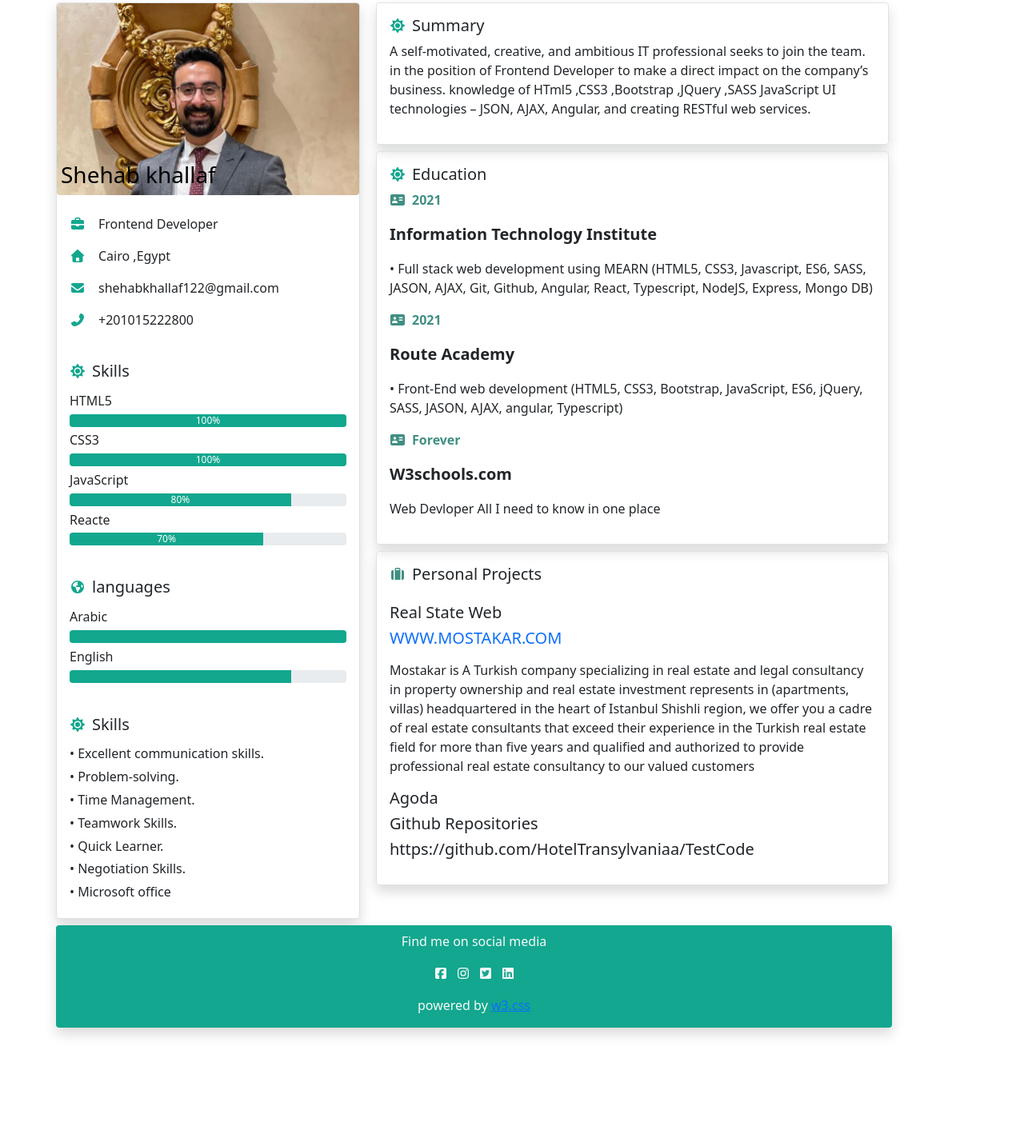
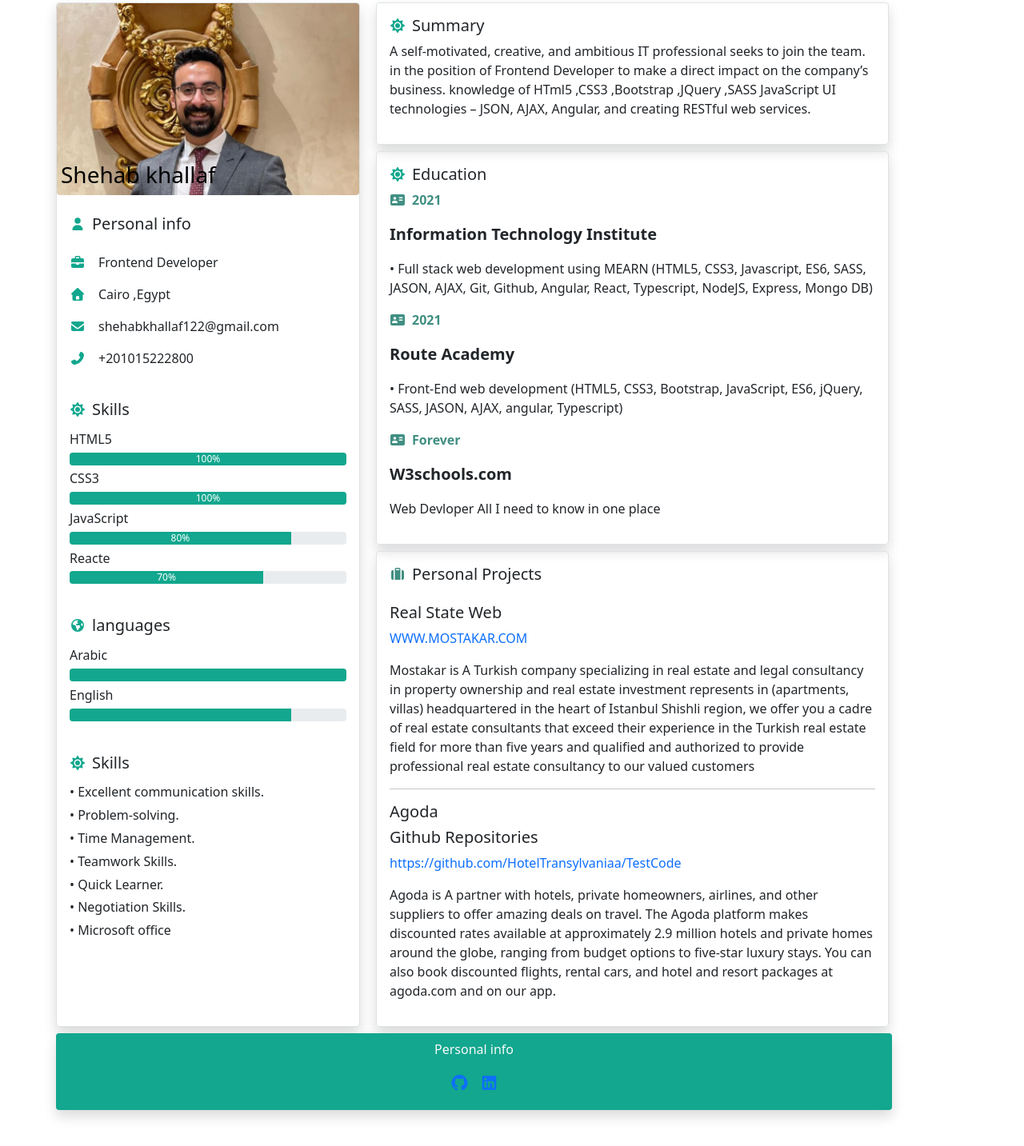
Before and after one commit to Shehabkhallaf/cv-website, a plain HTML site: page index.html in a window 1280 px wide. Shown: the part 45-1478 px from the top of the page at 80% size. Before the commit the page ends 1378 px from the top, so only its background shows below. Drawn offline with Linux system fonts and the light colour scheme.

Commit message:
first commit

```diff
--- a/index.html
+++ b/index.html
@@ -55,7 +55,12 @@
             </h3>
           </div>
           <div class="information mt-4">
-            <div class="info d-flex ms-3 mt-3">
+            <div class="d-flex ms-3">
+              <i class="fas fa-user mt-1 me-2"
+              style="color: rgb(18, 167, 142)"></i>
+              <h5 class="mb-4">Personal info</h5>
+            </div>
+            <div class="info d-flex ms-3">
               <i
                 class="fas fa-briefcase mt-1 me-3"
                 style="color: rgb(18, 167, 142)"
@@ -267,7 +272,7 @@
                 href="https://www.mostakar.com"
                 target="_blank"
                 class="text-decoration-none"
-                ><h5>WWW.MOSTAKAR.COM</h5></a
+                ><p>WWW.MOSTAKAR.COM</p></a
               >
               <p class="mt-3">
                 Mostakar is A Turkish company specializing in real estate and
@@ -280,12 +285,15 @@
                 to our valued customers
               </p>
             </div>
+            <hr>
             <div>
               <h5>Agoda</h5>
               <h5>Github Repositories</h5>
-              <h5>https://github.com/HotelTransylvaniaa/TestCode</h5>
+              <a href="https://github.com/HotelTransylvaniaa/TestCode" target="_blank"
+              class="text-decoration-none"><p>https://github.com/HotelTransylvaniaa/TestCode</p></a>
               <p class="mt-3">
-
+                Agoda is A partner with hotels, private homeowners, airlines, and other suppliers to offer amazing deals on travel.
+                The Agoda platform makes discounted rates available at approximately 2.9 million hotels and private homes around the globe, ranging from budget options to five-star luxury stays. You can also book discounted flights, rental cars, and hotel and resort packages at agoda.com and on our app.
               </p>
             </div>
           </div>
@@ -296,14 +304,11 @@
           class="col-11 text-center mt-2 mb-5 pt-2 shadow rounded text-light"
           style="background-color: rgb(18, 167, 142)"
         >
-          <p>Find me on social media</p>
+          <p>Personal info</p>
           <div class="d-flex justify-content-center m-3">
-            <i class="fab fa-facebook-square m-1"></i>
-            <i class="fab fa-instagram m-1"></i>
-            <i class="fab fa-twitter-square m-1"></i>
-            <i class="fab fa-linkedin m-1"></i>
+            <a href="https://github.com/Shehabkhallaf" target="_blank"><i class="fab fa-github fs-5 me-2 m-1"></i></i></a>
+            <a href="https://www.linkedin.com/in/shehab-khallaf-312737133/" target="_blank"><i class="fab fa-linkedin fs-5 m-1"></i></a>
           </div>
-          <p>powered by <a href="#"> w3.css</a></p>
         </div>
       </div>
     </div>
```
